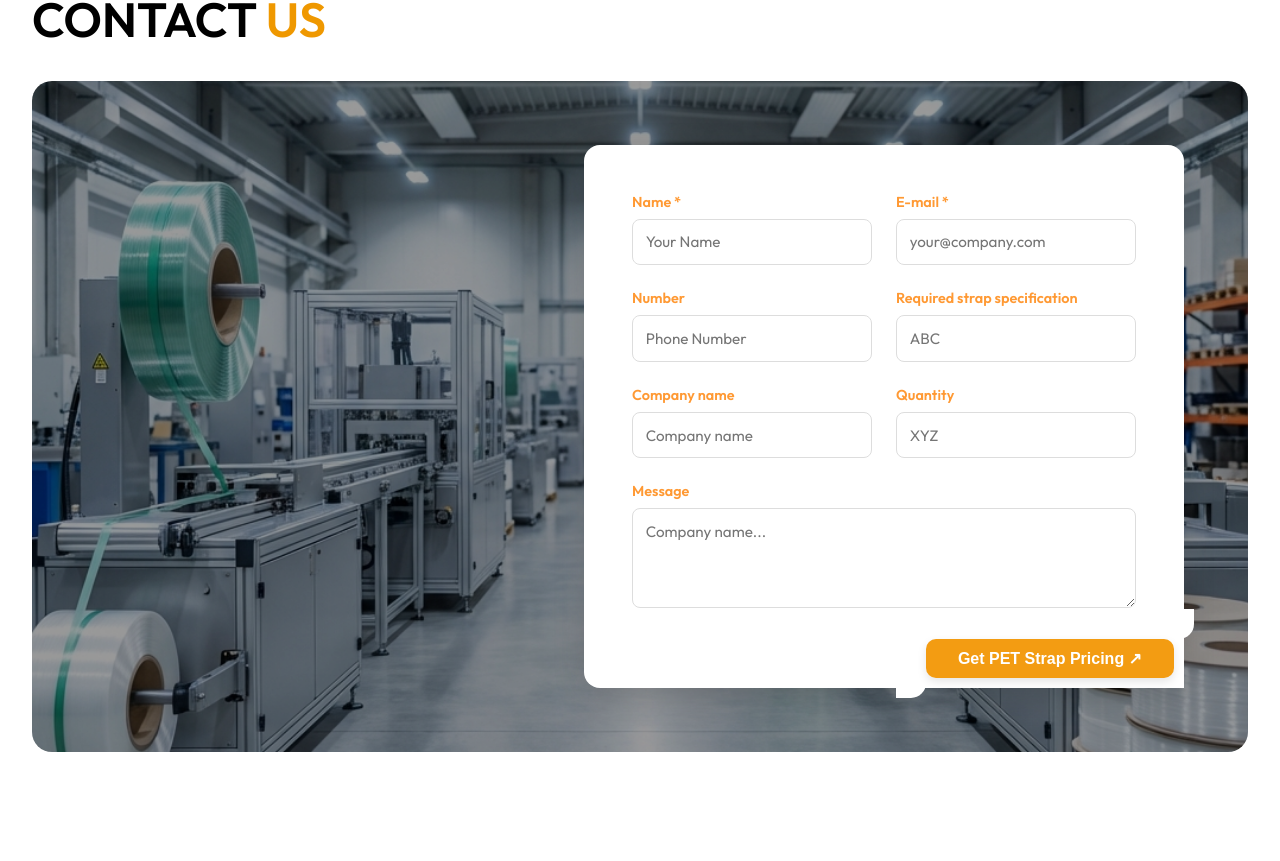
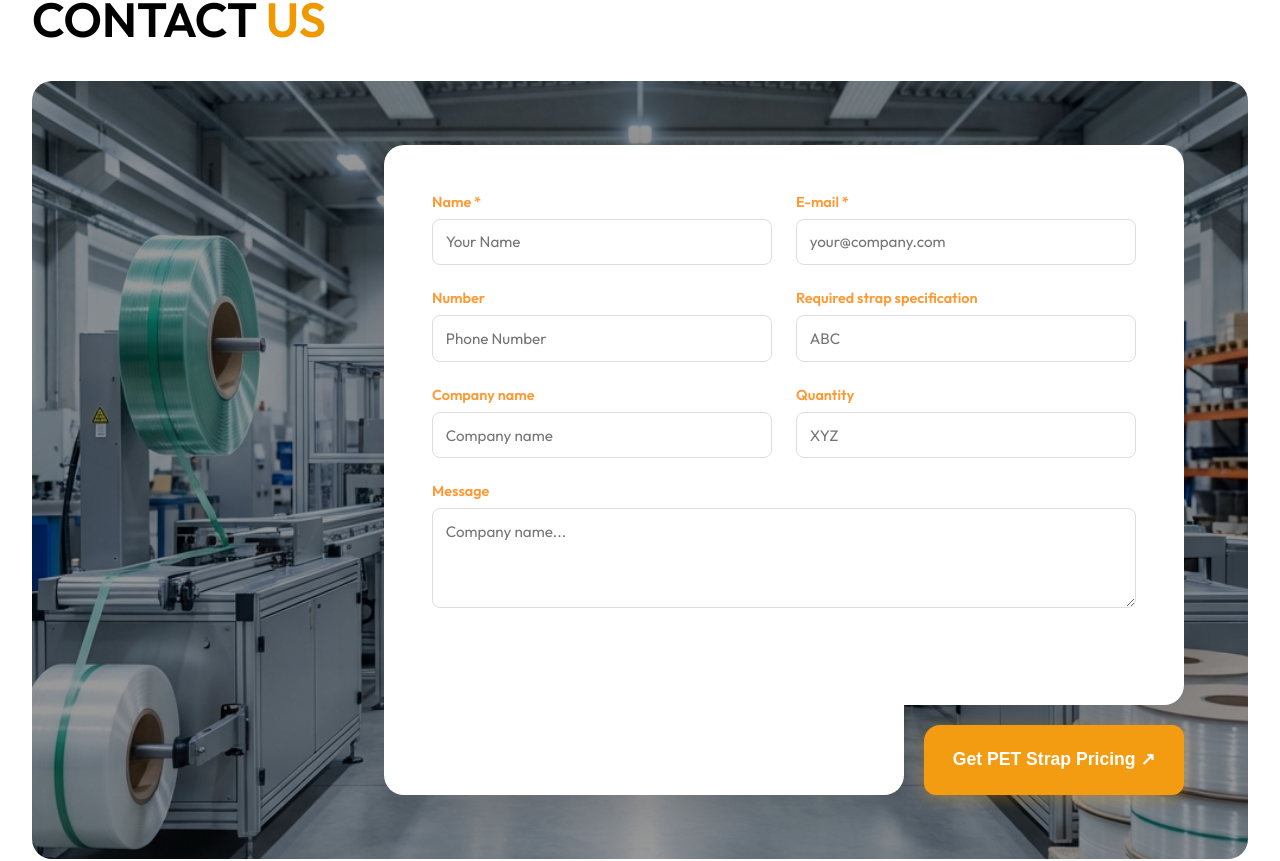
Before and after one commit to trivonotech/KARAM-PET---STRAP-INDUSTRIES, a Next.js app: page / in a window 1280 px wide. Shown: the part 4506-5367 px from the top of the page. Built offline with nearby package versions, Linux system fonts and the light colour scheme; no server answers; the database is empty.

Commit message:
feat: Redesign contact form with an L-shaped background and integrated submit button.

```diff
--- a/src/components/ContactUs.module.css
+++ b/src/components/ContactUs.module.css
@@ -53,83 +53,106 @@
 .formCard {
     position: relative;
     z-index: 2;
-    background: #fff;
-    border-radius: 16px;
-    /* Increased padding bottom to prevent button overlap */
-    padding: 3rem 3rem 5rem 3rem;
+    background: transparent !important;
+    padding: 3rem;
+    padding-bottom: 2rem;
     width: 100%;
-    max-width: 600px;
-    box-shadow: 0 8px 32px rgba(0, 0, 0, 0.15);
-    /* Cutout Effect for Form Card */
-    border-radius: 16px;
-    border-bottom-right-radius: 0;
+    max-width: 800px;
+    min-height: 650px;
+    box-shadow: none;
+    /* Remove rect shadow */
+    border-radius: 20px;
 }
 
-/* ... existing pseudo-elements ... */
+/* L-SHAPED BACKGROUND COMPOSITION */
+.cardShape {
+    position: absolute;
+    inset: 0;
+    z-index: -1;
+    pointer-events: none;
+    /* Apply shadow to the composite shape */
+    filter: drop-shadow(0 8px 32px rgba(0, 0, 0, 0.15));
+}
 
-/* Cutout Wrapper (White to match Card) */
-.cutoutWrapper {
+/* 1. Left Column (Full Height) */
+.cardShape {
+    background-color: #ffffff;
+    height: 100%;
+    /* Full height removes left-edge seam */
+    width: calc(100% - 280px);
+    /* Left part width */
+    top: 0;
+    left: 0;
+    /* Round Top-Left, Bottom-Left, and Bottom-Right (Side Wall of cutout) */
+    /* Top-Right is 0 to merge with Header */
+    border-radius: 20px 0 20px 20px;
+}
+
+/* 2. Right Header (Partial Height) */
+.cardShape::before {
+    content: "";
     position: absolute;
-    bottom: 0;
-    right: 0;
-    background-color: #FFFFFF;
-    /* Match Form Card */
-    border-radius: 20px 0 0 0;
-    /* Leaf shape */
-    padding: 10px;
-    z-index: 5;
+    top: 0;
+    left: 100%;
+    /* Attached to right of Left Column */
+    width: 280px;
+    /* Remainder width */
+    height: calc(100% - 90px);
+    /* Stop above cutout */
+    background-color: #ffffff;
+    /* Round Top-Right, Bottom-Right (Overhang) */
+    /* Left corners are 0 to merge with Left Column */
+    border-radius: 0 20px 20px 0;
+    display: block;
+}
+
+/* 3. Fillet Connector (Inverted Curve) */
+.cardShape::after {
+    content: "";
+    position: absolute;
+    bottom: 90px;
+    /* Align with bottom of Right Header */
+    right: -40px;
+    /* Stick into the cutout space */
+    width: 40px;
+    height: 40px;
+    background: transparent;
+    border-top-left-radius: 20px;
+    box-shadow: -10px -10px 0 10px #ffffff;
+    z-index: 1;
+}
+
+/* Button in Cutout */
+/* Button Floating in Cutout */
+.submitButton {
+    position: absolute;
+    bottom: 0px;
+    right: 0px;
+    width: 260px;
+    /* Smaller than 280px gap */
+    height: 70px;
+    /* Smaller than 90px gap */
+    margin: 0;
+
+    background-color: #F39C12;
+    color: #FFFFFF;
+    border: none;
+    border-radius: 12px;
+    /* Standard Rounded Corners */
+    border-top-left-radius: 16px;
+    /* Smooth inner corner match */
+
+    font-weight: 600;
+    font-size: 1.1rem;
+    cursor: pointer;
+    transition: all 0.2s ease;
+
     display: flex;
     align-items: center;
     justify-content: center;
-}
-
-/* Connectors for the Wrapper (White matching wrapper/card) */
-.cutoutWrapper::before {
-    content: "";
-    position: absolute;
-    top: -20px;
-    right: 0;
-    width: 20px;
-    height: 20px;
-    background: transparent;
-    border-bottom-right-radius: 10px;
-    box-shadow: 5px 5px 0 5px #FFFFFF;
-    display: block;
-    z-index: -1;
-}
-
-.cutoutWrapper::after {
-    content: "";
-    position: absolute;
-    bottom: 0;
-    left: -20px;
-    width: 20px;
-    height: 20px;
-    background: transparent;
-    border-bottom-right-radius: 10px;
-    box-shadow: 5px 5px 0 5px #FFFFFF;
-    display: block;
-    z-index: -1;
-}
-
-/* Inner Button (Orange Pill) */
-.submitButton {
-    background-color: #F39C12;
-    color: #FFFFFF;
-    border: none;
-    padding: 10px 32px;
-    border-radius: 10px;
-    /* Rectangular pill */
-
-    font-weight: 600;
-    font-size: 1rem;
-    cursor: pointer;
-    transition: all 0.2s ease;
-    box-shadow: 0 4px 10px rgba(0, 0, 0, 0.1);
-
-    display: flex;
-    align-items: center;
     gap: 0.5rem;
+    z-index: 10;
+    box-shadow: 0 4px 15px rgba(243, 156, 18, 0.3);
 }
 
 
@@ -191,8 +214,26 @@
     }
 
     .formCard {
+        background: #fff;
+        /* Restore solid bg */
         max-width: 100%;
         padding: 1.5rem;
+        border-radius: 16px;
+        box-shadow: none;
+    }
+
+    .cardShape {
+        display: none;
+        /* Hide fancy shape */
+    }
+
+    .submitButton {
+        position: relative;
+        width: 100%;
+        height: auto;
+        margin-top: 1.5rem;
+        border-radius: 8px;
+        padding: 1rem;
     }
 }
 
--- a/src/components/ContactUs.tsx
+++ b/src/components/ContactUs.tsx
@@ -25,7 +25,11 @@ export default function ContactUs() {
 
                     {/* Floating Form */}
                     <div className={styles.formCard}>
-                        <form className={styles.contactForm} onSubmit={(e) => e.preventDefault()}>
+                        {/* L-Shaped Background */}
+                        <div className={styles.cardShape}></div>
+
+                        <div style={{ position: 'relative', zIndex: 2 }}>
+                            <form id="contactForm" className={styles.contactForm} onSubmit={(e) => e.preventDefault()}>
                                 <div className={styles.formGrid}>
                                     <div className={styles.formGroup}>
                                         <label className={styles.label}>Name *</label>
@@ -63,13 +67,13 @@ export default function ContactUs() {
                                     <label className={styles.label}>Message</label>
                                     <textarea className={styles.textarea} placeholder="Company name..."></textarea>
                                 </div>
+                            </form>
+                        </div>
 
-                            <div className={styles.cutoutWrapper}>
-                                <button type="submit" className={styles.submitButton}>
+                        {/* Button Positioned in Cutout (Relative to formCard) */}
+                        <button type="submit" form="contactForm" className={styles.submitButton}>
                             Get PET Strap Pricing ↗
                         </button>
-                            </div>
-                        </form>
                     </div>
                 </div>
             </div>
```
Lines whose indentation alone changed are shown as unchanged.
